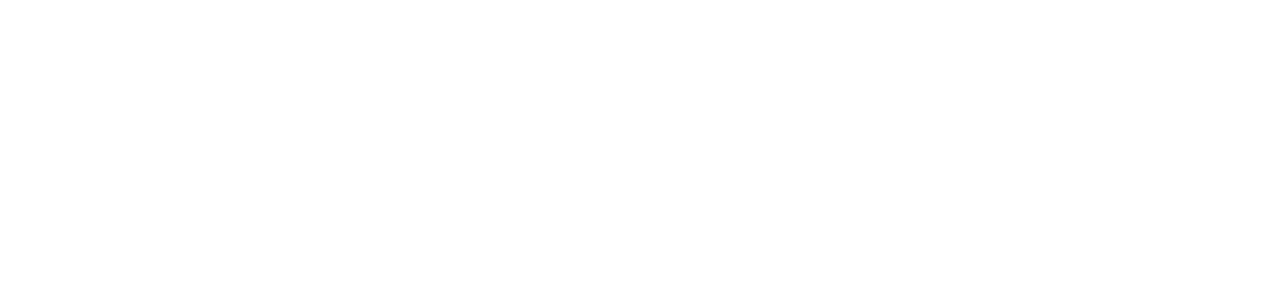
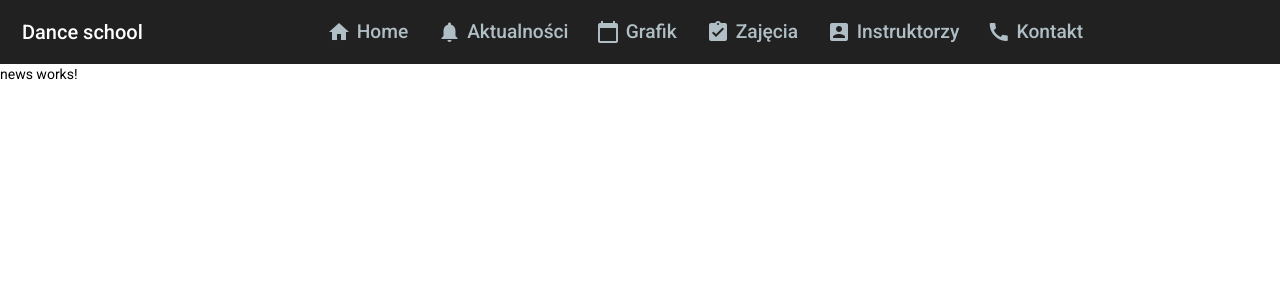
Before and after one commit to kcc112/dance-school-front-project, an Angular app: page /home/news in a window 1280 px wide. Before the commit this address led to /. Shown: the top 300 px of the page. Built offline with nearby package versions, Linux system fonts and the light colour scheme.

Commit message:
Add news initial

```diff
--- a/src/app/app-routing.module.ts
+++ b/src/app/app-routing.module.ts
@@ -5,6 +5,7 @@
 import {ActyvitiesComponent} from './dance-features/component/actyvities/actyvities.component';
 import {InstructorComponent} from './dance-features/component/instructors/profiles/instructor.component';
 import {ListInstructorsComponent} from './dance-features/component/instructors/listInstructors.component';
+import {NewsComponent} from "./dance-features/component/news/news.component";
 
 const routes: Routes = [
   {path: '', redirectTo: 'home', pathMatch: 'full'},
@@ -13,6 +14,7 @@
     children: [
       {path: 'contact', component: ContactComponent},
       {path: 'activities', component: ActyvitiesComponent},
+      {path: 'news', component: NewsComponent},
       {path: 'list_instructors', component: ListInstructorsComponent},
       {path: 'instructor/:id', component: InstructorComponent},
     ]
--- /dev/null
+++ b/src/app/dance-features/component/news/news.component.html
@@ -0,0 +1 @@
+<p>news works!</p>
--- /dev/null
+++ b/src/app/dance-features/component/news/news.component.ts
@@ -0,0 +1,15 @@
+import { Component, OnInit } from '@angular/core';
+
+@Component({
+  selector: 'app-news',
+  templateUrl: './news.component.html',
+  styleUrls: ['./news.component.css']
+})
+export class NewsComponent implements OnInit {
+
+  constructor() { }
+
+  ngOnInit(): void {
+  }
+
+}
--- a/src/app/dance-features/dance-features.module.ts
+++ b/src/app/dance-features/dance-features.module.ts
@@ -5,11 +5,12 @@
 import { InstructorComponent } from './component/instructors/profiles/instructor.component';
 import {ShareModule} from '../share/share.module';
 import { ActyvitiesComponent } from './component/actyvities/actyvities.component';
+import { NewsComponent } from './component/news/news.component';
 
 
 
 @NgModule({
-  declarations: [ContactComponent, ActyvitiesComponent, InstructorComponent, ListInstructorsComponent],
+  declarations: [ContactComponent, ActyvitiesComponent, InstructorComponent, ListInstructorsComponent, NewsComponent],
   imports: [
     CommonModule,
     ShareModule,
--- a/src/app/home/component/nav-bar/nav-bar.component.html
+++ b/src/app/home/component/nav-bar/nav-bar.component.html
@@ -6,7 +6,7 @@
         <mat-icon>home</mat-icon>
         <span>Home</span>
       </button>
-      <button mat-button color="accent">
+      <button mat-button color="accent" [routerLink]="['news']">
         <mat-icon>notifications</mat-icon>
         <span>Aktualności</span>
       </button>
```
Also changed, not shown: src/app/dance-features/component/news/news.component.css (added).
